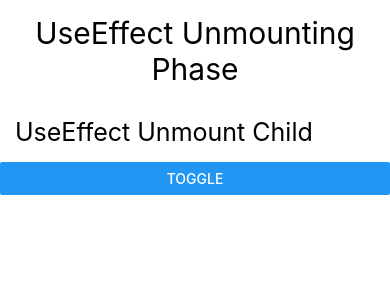
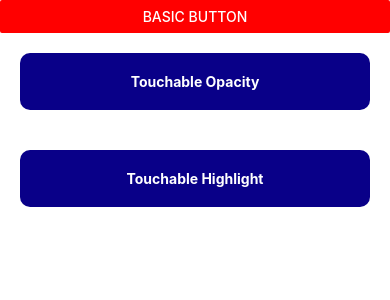
Before and after one commit to DagoTshering/Test-Project, a React Native app: screen / in a window 390 px wide. Shown: the top 300 px of the page. Built offline with nearby package versions, Linux system fonts and the light colour scheme.

Commit message:
using button, touchable opacity and touchable helight

```diff
--- a/App.jsx
+++ b/App.jsx
@@ -4,8 +4,9 @@ import React from 'react'
 // import ContactListScreen from './src/srceens/contact/ContactListScreen'
 // import ClassComponent from './src/components/ClassComponent'
 // import UseEffectMount from './src/components/UseEffectMountingPhase'
-import UseEffectUpdatingPhase from './src/components/UseEffectUpdatingPhase'
-import UseEffectUnmountingPhase from './src/components/UseEffectUnmountingPhase'
+// import UseEffectUpdatingPhase from './src/components/UseEffectUpdatingPhase'
+// import UseEffectUnmountingPhase from './src/components/UseEffectUnmountingPhase'
+import StyleWithButton from './src/components/StyleWithButton'
 // import FlatListScreen from './src/components/FlatListScreen'
 // import SectionListScreen from './src/components/SectionListScreen'
 // import Grid from './src/components/Grid'
@@ -38,7 +39,8 @@ const App = () => {
       {/* <ClassComponent/> */}
       {/* <UseEffectMount/> */}
       {/* <UseEffectUpdatingPhase/> */}
-      <UseEffectUnmountingPhase/>
+      {/* <UseEffectUnmountingPhase/> */}
+      <StyleWithButton/>
     </View>
   )
 }
--- /dev/null
+++ b/src/components/StyleWithButton.jsx
@@ -0,0 +1,45 @@
+import { View, Text, Button, TouchableOpacity, TouchableHighlight, StyleSheet } from 'react-native'
+import React from 'react'
+/**
+ * We cannot style the button component, it has limited styling properties.
+ * Touchable opacity is used when user need a smooth transition.
+ * Touchable highlight is used when you want to notify the user or provide a clear message.
+ * Touchable highlight button can be only press if there is onPress method.
+ */
+
+const StyleWithButton = () => {
+  return (
+    <View>
+      <Button title='basic Button' color={'red'}/>
+      <TouchableOpacity style= {styles.touchableButton} activeOpacity={0.7}>
+        <Text style={styles.buttonText}>
+            Touchable Opacity
+        </Text>
+      </TouchableOpacity>
+      <TouchableHighlight style={styles.touchableButton} underlayColor={'#00CDB6'} onPress={() => {
+        console.log('Button clicked!');
+      }}>
+        <Text style={styles.buttonText}>
+            Touchable Highlight
+        </Text>
+      </TouchableHighlight>
+    </View>
+  )
+}
+const styles = StyleSheet.create({
+    touchableButton: {
+        backgroundColor: '#090088',
+        margin: 20,
+        padding: 20,
+        borderRadius: 10,
+        elevation: 5,
+    },
+    buttonText: {
+        textAlign: 'center',
+        color: '#fff',
+        fontWeight: 'bold',
+    },
+
+});
+
+export default StyleWithButton
```
